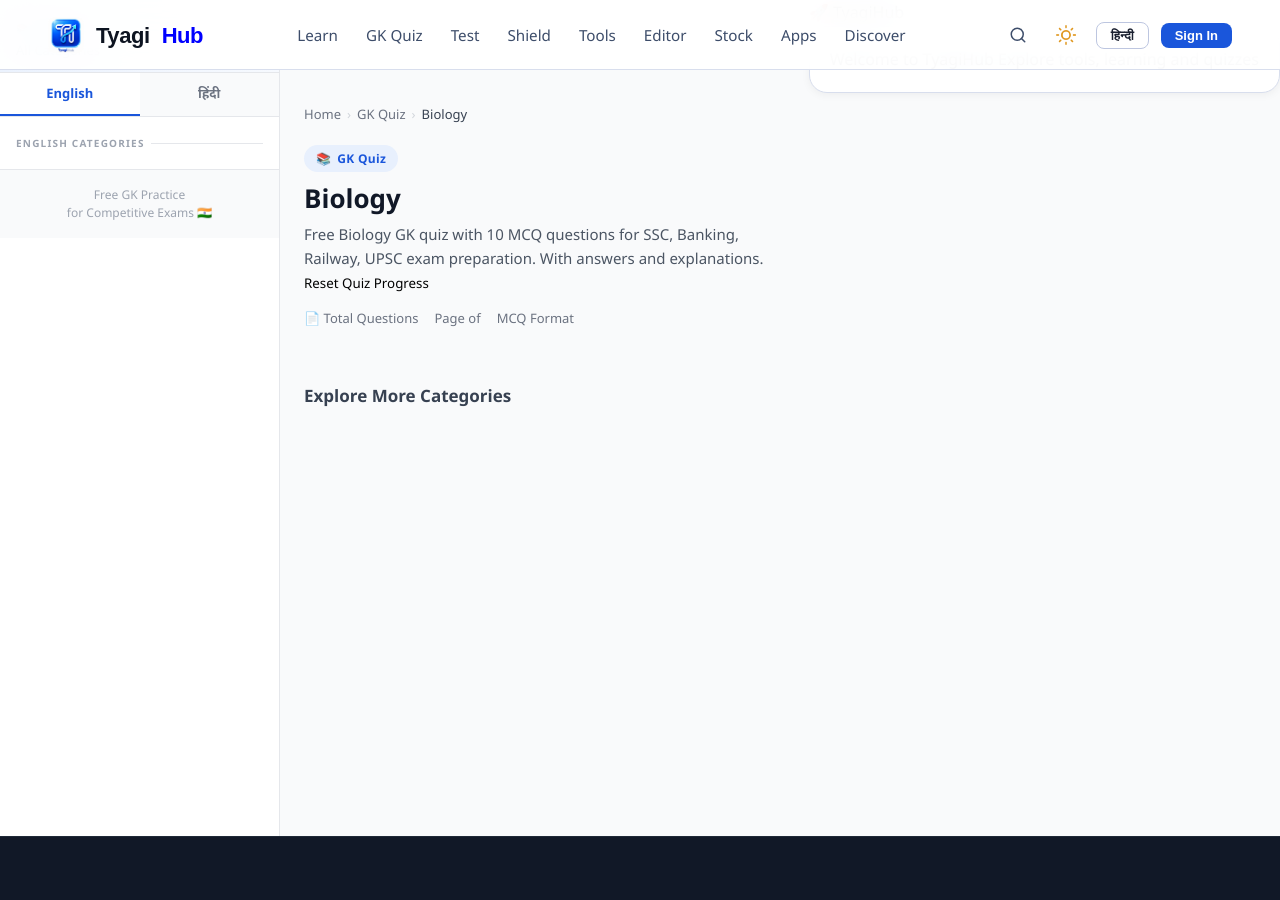
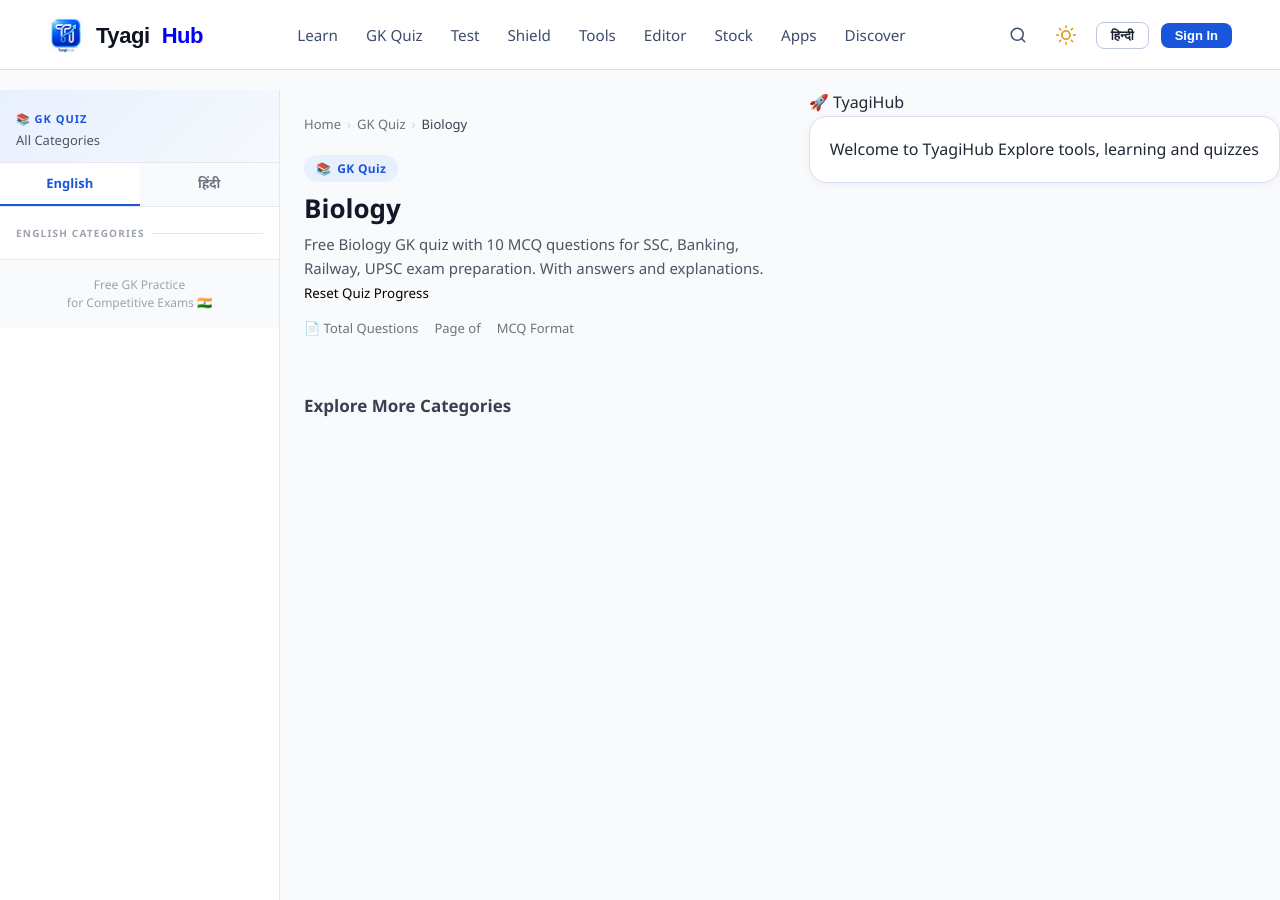
Before and after one commit to HimanshuTyagiJi/TyagiHub, a Jekyll site: the page built from gk-quiz/biology/index.html, in a window 1280 px wide and 900 px high. Built offline with Jekyll 4.4.1, drawn with Linux system fonts in a browser that asks for light colours.

Commit message:
Update _layout.scss

```diff
--- a/_sass/_layout.scss
+++ b/_sass/_layout.scss
@@ -139,6 +139,7 @@
 // PAGE LAYOUT (Sidebar + Main)
 // ============================================================
 .page-wrapper {
+  margin-top: 90px;
   display: flex;
   min-height: calc(100vh - #{$header-height});
   position: relative;
@@ -323,7 +324,7 @@
 // MAIN CONTENT AREA
 // ============================================================
 .main-content {
-  margin-top:80px !important;
+
   flex: 1;
   min-width: 0;
   padding: 24px;
```
